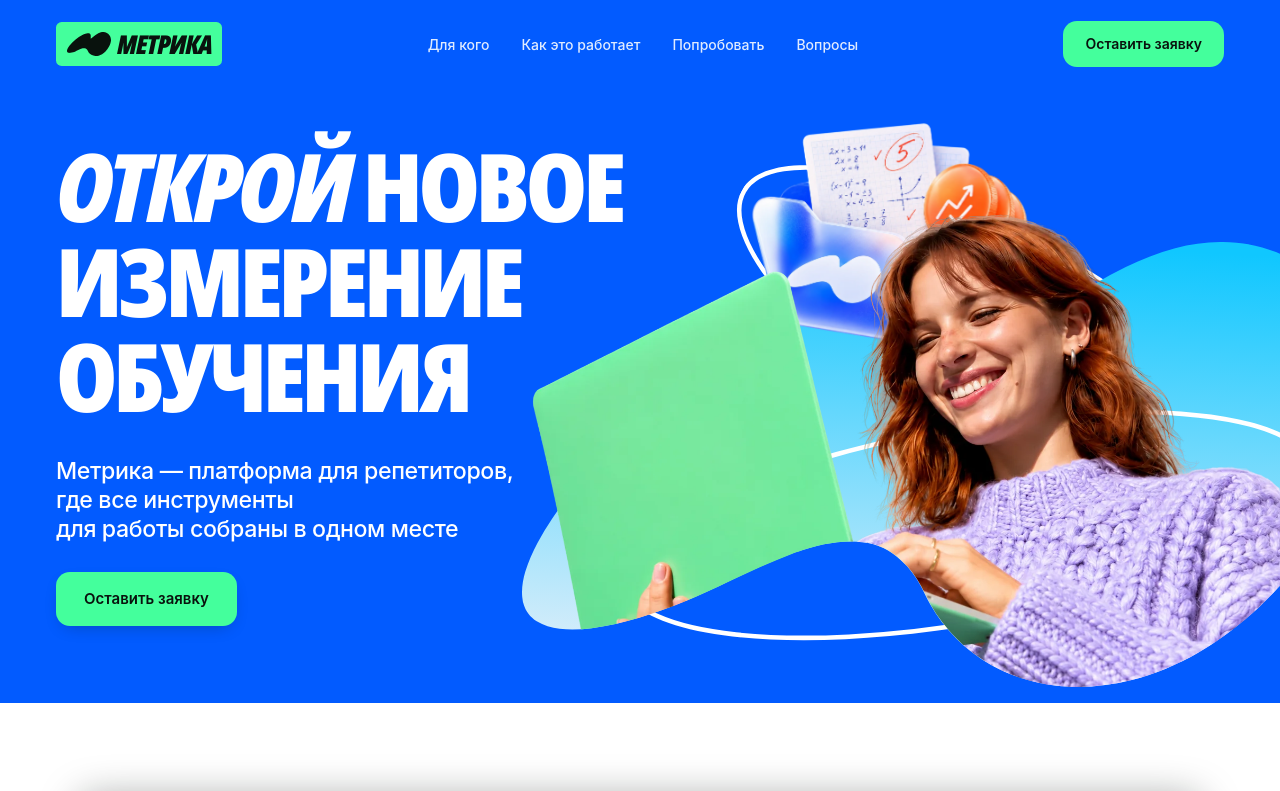
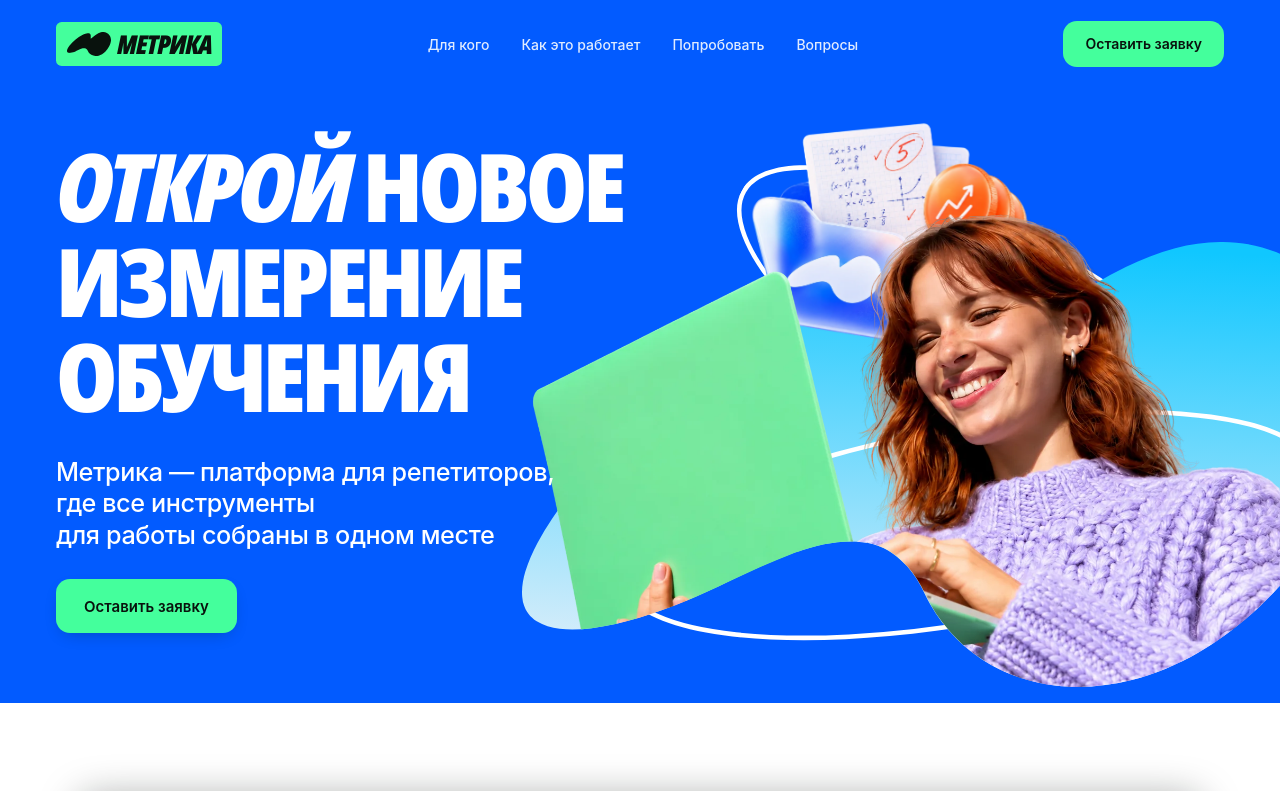
Before and after one commit to SENYANABE/Metrica, a React (Vite) app: page / in a window 1280 px wide. Shown: the top 791 px of the page. Built offline with nearby package versions, Linux system fonts and the light colour scheme; a web font is replaced by a local one.

Commit message:
Increase the hero intro font size by two pixels

```diff
--- a/src/index.css
+++ b/src/index.css
@@ -100,8 +100,8 @@ p, li, figcaption span, .faq-list [data-slot="accordion-content"] { text-wrap: p
 .hero h1 > span { display: block; }
 .hero h1 > span:first-child { text-wrap: nowrap; }
 .faq-list [data-slot="accordion-content"] a { color: var(--blue); text-decoration: underline; text-underline-offset: .18em; }
-.hero-lead { max-width: min(24em, 37vw); font-size: clamp(18px, 2vw, 38px); font-weight: 500; line-height: 1.25; letter-spacing: -.015em; margin-top: clamp(24px, 2.6vw, 48px); container-type: inline-size; }
-.hero-lead-first, .hero-lead-rest { display: block; font-size: min(1em, 4.9cqi); }
+.hero-lead { max-width: min(calc(24em + 41px), calc(37vw + 41px)); font-size: clamp(18px, 2vw, 38px); font-weight: 500; line-height: 1.25; letter-spacing: -.015em; margin-top: clamp(24px, 2.6vw, 48px); container-type: inline-size; }
+.hero-lead-first, .hero-lead-rest { display: block; font-size: min(calc(1em + 2px), 4.9cqi); }
 .hero-lead-first { white-space: nowrap; }
 .hero-lead-rest { text-wrap: balance; }
 .button-row { display: flex; gap: 28px; align-items: center; flex-wrap: wrap; margin-top: clamp(24px, 2.2vw, 40px); }
```
